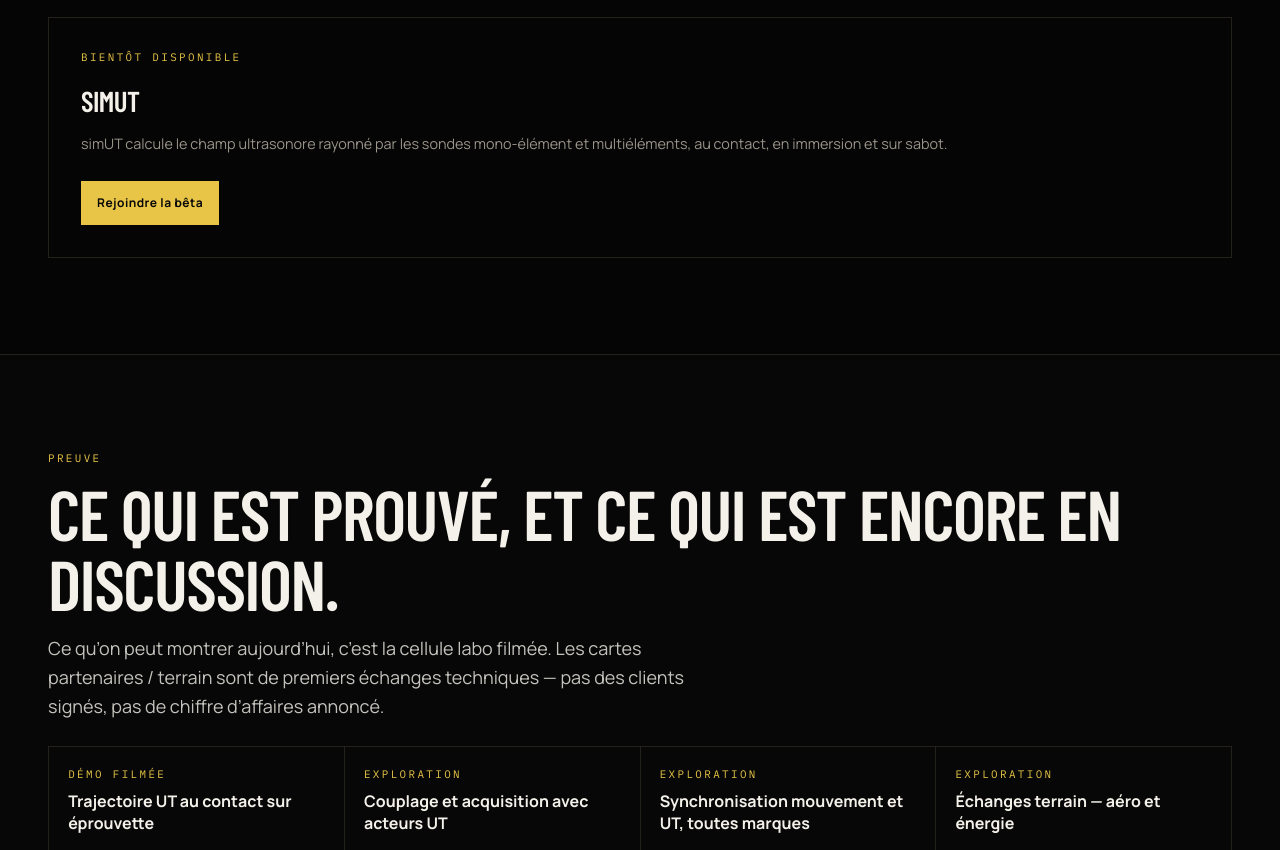
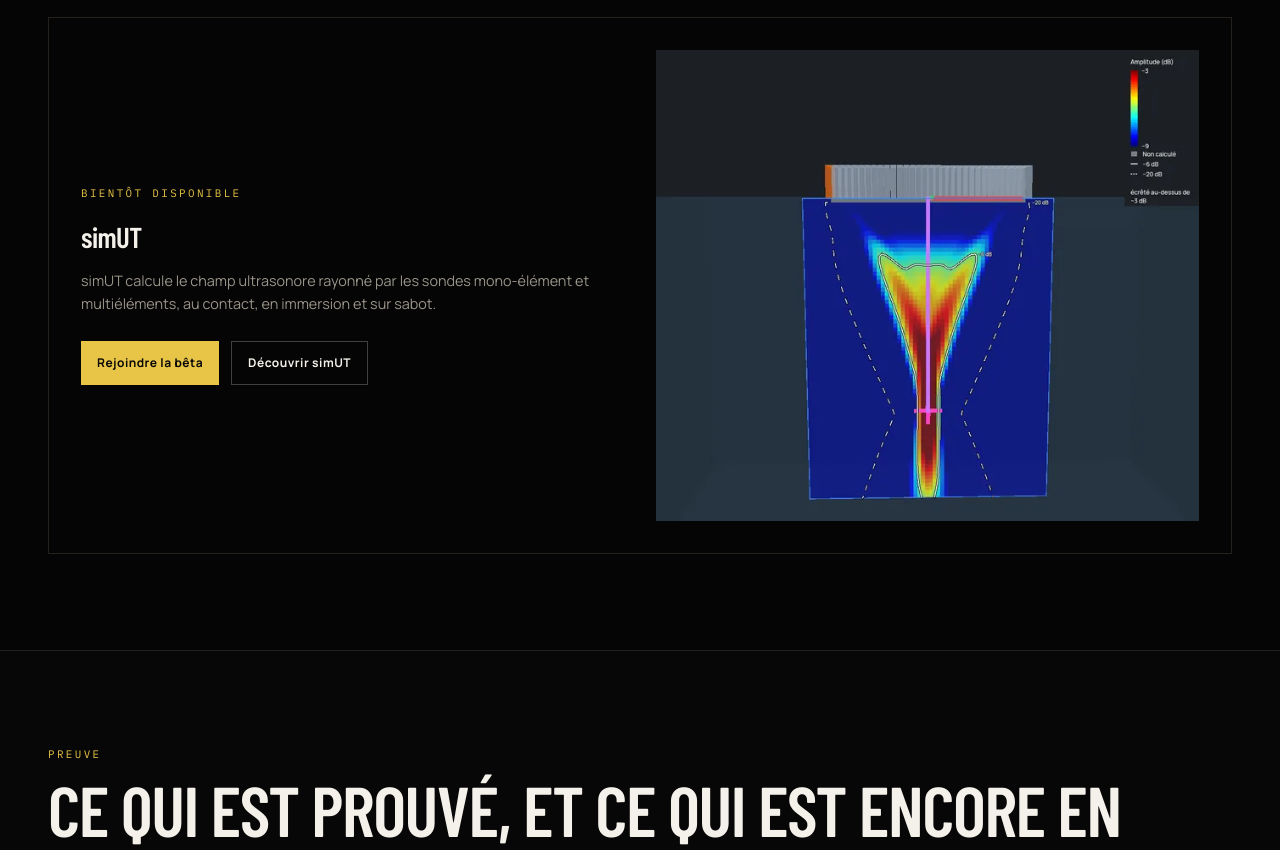
Before and after one commit to vpretet-dotcom/robisnpect-site, a plain HTML site: page fr/index.html in a window 1280 px wide. Shown: the part 1411-2261 px from the top of the page. Drawn offline with Linux system fonts and the light colour scheme.

Commit message:
Keep the simUT name in mixed case and add a second home action.
Stop uppercasing that one card title, add the outline Discover simUT button, and show the hero field map on the right half from the desktop breakpoint.

Co-authored-by: vpretet-dotcom <vpretet-dotcom@users.noreply.github.com>

```diff
--- a/fr/index.html
+++ b/fr/index.html
@@ -97,6 +97,8 @@ header.open .mobile{display:block}
 .sec{border-top:1px solid var(--line);overflow:hidden;position:relative}
 .split{display:grid}
 @media(min-width:1024px){.split{grid-template-columns:1fr 1fr}}
+.simut-card-shot{display:none}
+@media(min-width:1024px){.simut-card-shot{display:block;width:100%;height:auto}}
 .photo{position:relative;min-height:68vh;overflow:hidden}
 @media(min-width:1024px){.photo{min-height:88dvh}}
 .photo img{position:absolute;inset:0;width:100%;height:100%;object-fit:cover}
@@ -318,11 +320,17 @@ html.boot,html.boot body{overflow:hidden;background:#050505}
     <p class="lead">Même intégrateur, même chaîne logicielle multimarque — arrivez directement sur votre cas.</p>
     <div class="cols3"><a class="card" href="/fr/soudure/"><div class="mono">01</div><h3 class="font-display" style="font-size:1.8rem;margin:1.2rem 0 0">Soudure</h3><p class="muted" style="font-size:.9rem;line-height:1.6">UT au contact sur cordons où l’accès et l’angle compliquent le contrôle manuel.</p><div class="gold-xs">PAUT · intégrateur · soudure</div></a><a class="card" href="/fr/aero/"><div class="mono">02</div><h3 class="font-display" style="font-size:1.8rem;margin:1.2rem 0 0">Géométrie courbe</h3><p class="muted" style="font-size:.9rem;line-height:1.6">Trajectoires rejouables sur peaux et piquages hors catalogue.</p><div class="gold-xs">Composites · 6 axes · sonde à la normale</div></a><a class="card" href="/fr/contraint/"><div class="mono">03</div><h3 class="font-display" style="font-size:1.8rem;margin:1.2rem 0 0">Milieu contraint</h3><p class="muted" style="font-size:.9rem;line-height:1.6">Processus cellule où le temps de mise en place et la répétabilité décident si le scan est utilisable.</p><div class="gold-xs">Énergie · nucléaire · HSE</div></a></div>
     <div class="card" style="margin-top:1.2rem;border:1px solid var(--line)">
-      <div class="mono">Bientôt disponible</div>
-      <h3 class="font-display" style="font-size:1.8rem;margin:1.2rem 0 0"><a href="/fr/simut/">simUT</a></h3>
-      <p class="muted" style="font-size:.9rem;line-height:1.6">simUT calcule le champ ultrasonore rayonné par les sondes mono-élément et multiéléments, au contact, en immersion et sur sabot.</p>
-      <div class="ctas">
-        <a class="btn" href="/fr/simut/beta/">Rejoindre la bêta</a>
+      <div class="split" style="gap:2rem;align-items:center">
+        <div>
+          <div class="mono">Bientôt disponible</div>
+          <h3 class="font-display" style="font-size:1.8rem;margin:1.2rem 0 0;text-transform:none"><a href="/fr/simut/">simUT</a></h3>
+          <p class="muted" style="font-size:.9rem;line-height:1.6">simUT calcule le champ ultrasonore rayonné par les sondes mono-élément et multiéléments, au contact, en immersion et sur sabot.</p>
+          <div class="ctas">
+            <a class="btn" href="/fr/simut/beta/">Rejoindre la bêta</a>
+            <a class="btn btn-ghost" href="/fr/simut/">Découvrir simUT</a>
+          </div>
+        </div>
+        <img class="simut-card-shot" src="/simut/media/shot-5-pa32-2-3mhz-utpa-640.webp" srcset="/simut/media/shot-5-pa32-2-3mhz-utpa-640.webp 640w, /simut/media/shot-5-pa32-2-3mhz-utpa.webp 1080w" sizes="(min-width:1024px) 36rem, 1px" width="1080" height="939" alt="Carte de champ de focalisation UTPA multiéléments, barrette linéaire de 32 éléments" loading="lazy" decoding="async"/>
       </div>
     </div>
   </div>
```
Also changed, not shown: index.html (+13 -5 lines).
